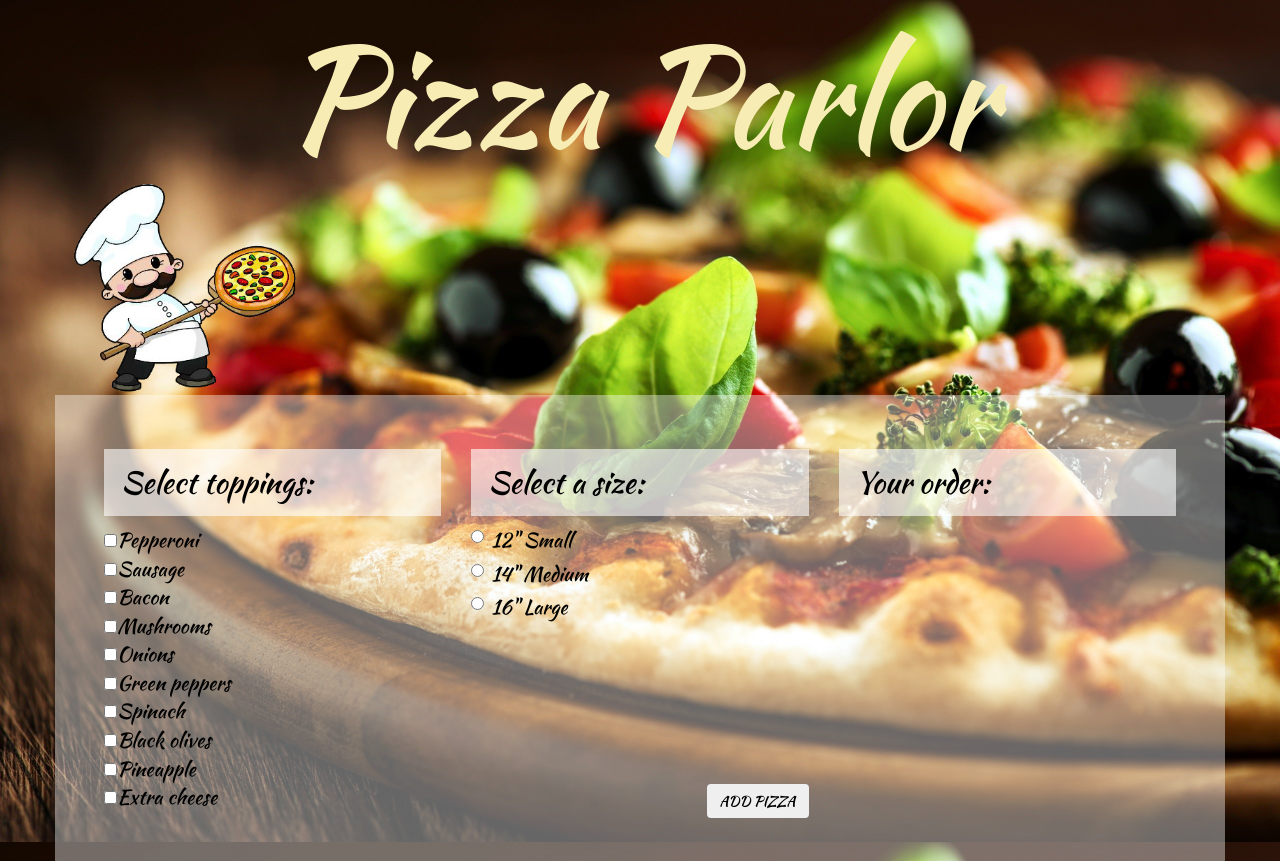
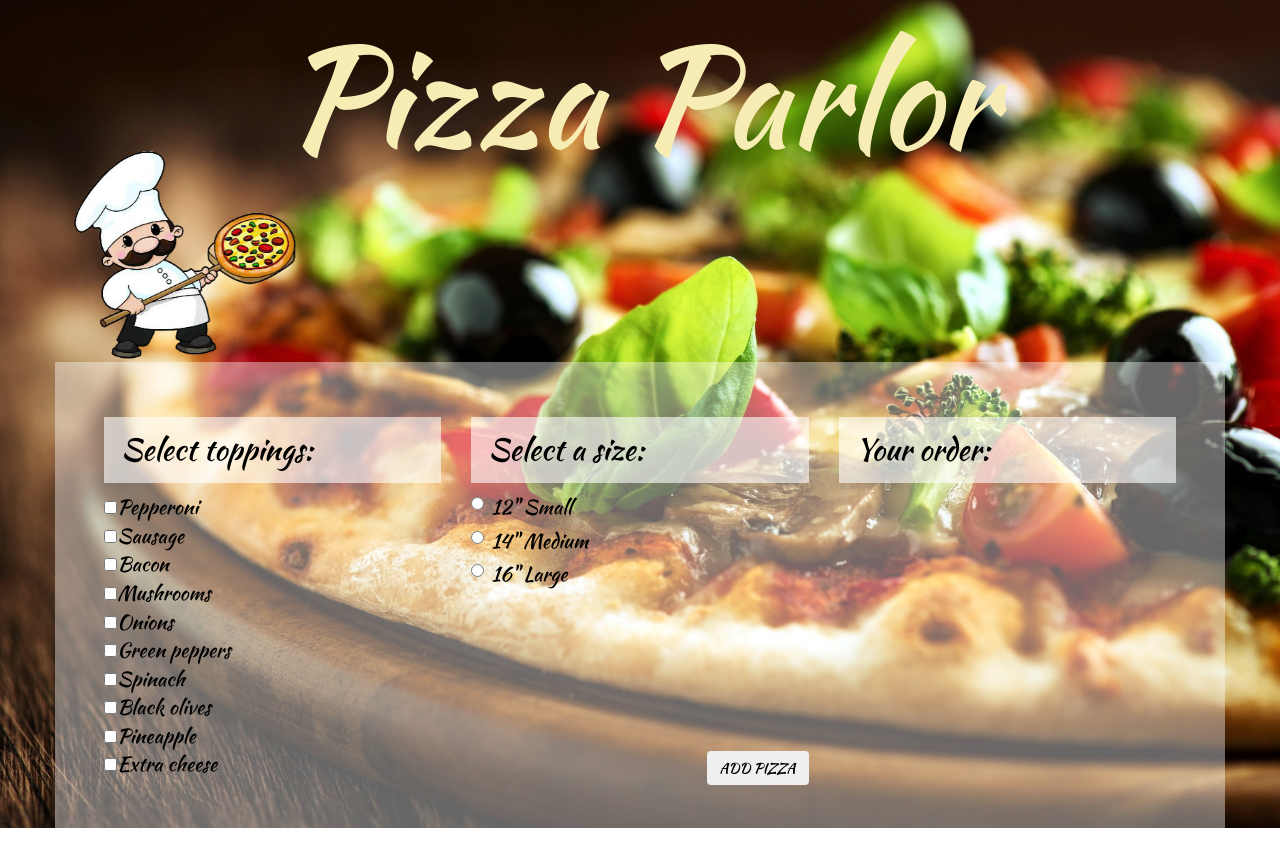
Before and after one commit to Jean84646/pizza-parlor, a plain HTML site: page index.html in a window 1280 px wide. After the commit the page ends 828 px from the top, so only its background shows below. Drawn offline with Linux system fonts and the light colour scheme; a web font is replaced by a local one.

Commit message:
Adjust h1 margin-bottom.

```diff
--- a/css/styles.css
+++ b/css/styles.css
@@ -3,6 +3,7 @@ h1 {
   font-size: 7em;
   font-family: 'Kaushan Script', cursive;
   text-align: center;
+  margin-bottom: -2%;
 }
 
 body {
--- a/index.html
+++ b/index.html
@@ -14,7 +14,7 @@
   <body>
     <div class="container">
       <h1 class="item animated zoomIn">Pizza Parlor</h1>
-      <img src="img/pizza-man.png" alt="pizza man">
+      <img class="item animated slideInLeft" src="img/pizza-man.png" alt="pizza man">
       <div class="row">
         <form id="form-toppings">
           <div class="col-md-4 form-group">
```
